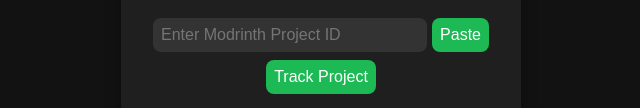
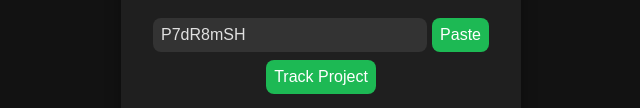
Before and after one commit to devvyyxyz/Modrinth-project-tracker, a plain HTML site: page index.html in a window 1280 px wide. Shown: the part 275-383 px from the top of the page, without its empty margins (319-959 px from the left). Drawn offline with nearby package versions, Linux system fonts and the light colour scheme.

Commit message:
Update index.html

```diff
--- a/index.html
+++ b/index.html
@@ -11,7 +11,7 @@
   <div class="container">
     <h1>Modrinth Project Tracker</h1>
     <div class="input-group">
-      <input type="text" id="projectID" placeholder="Enter Modrinth Project ID">
+      <input type="text" id="projectID" placeholder="Enter Modrinth Project ID" value="P7dR8mSH">
       <button onclick="pasteProjectID()">Paste</button>
     </div>
     <button onclick="fetchProjectStats()">Track Project</button>
@@ -22,8 +22,6 @@
   <button onclick="previousPage()" id="prevBtn" disabled>Previous</button>
   <button onclick="nextPage()" id="nextBtn" disabled>Next</button>
 </div>
-
-<!-- Add a chart container for downloads (if not already in HTML) -->
 <canvas id="downloadChart" width="400" height="200"></canvas>
   <script src="script.js"></script>
 </body>
```
